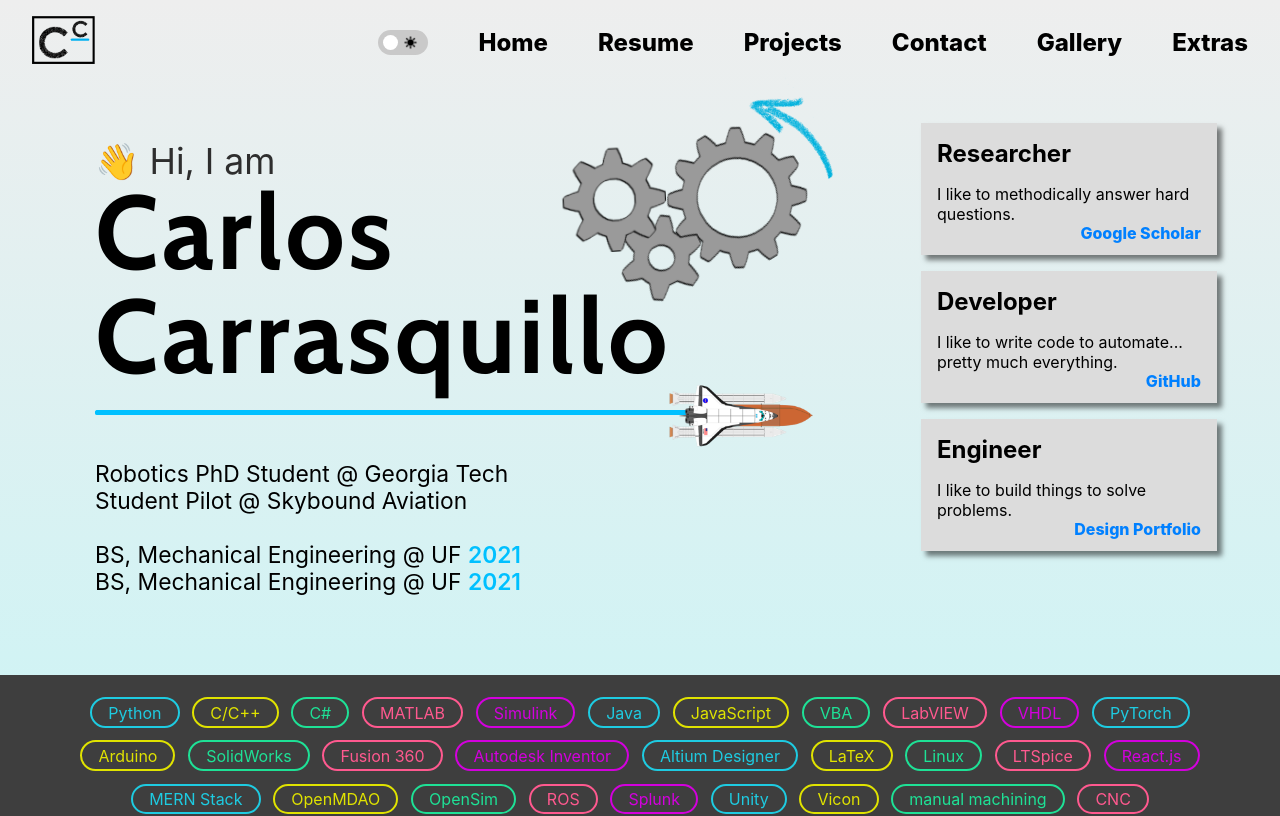
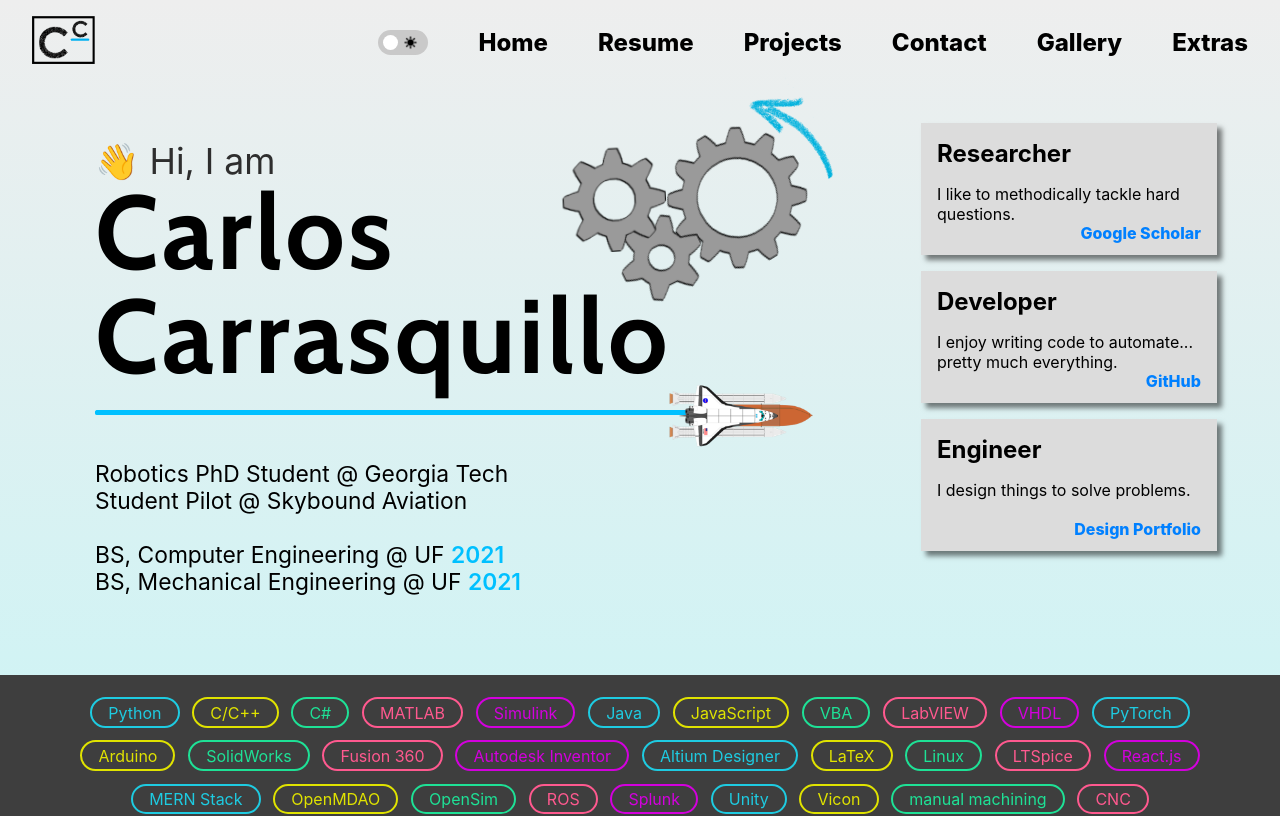
Before and after one commit to CarlosCarras/CarlosCarras.github.io, a React (Create React App) app: page / in a window 1280 px wide. Shown: the top 816 px of the page. Built offline with nearby package versions, Linux system fonts and the light colour scheme.

Commit message:
fixed homepage typos, fixed logo.ico

```diff
--- a/public/index.html
+++ b/public/index.html
@@ -2,8 +2,8 @@
 <html lang="en">
   <head>
     <meta charset="utf-8" />
-    <link rel="shortcut icon" href="gear_logo.svg" />
-    <link rel="apple-touch-icon" href="gear_logo.svg" />
+    <link rel="shortcut icon" href="%PUBLIC_URL%logo.ico" />
+    <link rel="apple-touch-icon" href="%PUBLIC_URL%logo.ico" />
     <link rel="manifest" href="%PUBLIC_URL%manifest.json" />
     <meta name="viewport" content="width=device-width, initial-scale=1" />
     <meta name="theme-color" content="#000000" />
--- a/src/views/Home/Home.js
+++ b/src/views/Home/Home.js
@@ -159,7 +159,7 @@
                         <span> Student Pilot @ Skybound Aviation </span>
                         <br/>
                         <br/>
-                        <span> BS, Mechanical Engineering @ UF</span> <span className="grad-year">2021</span>
+                        <span> BS, Computer Engineering @ UF</span> <span className="grad-year">2021</span>
                         <br/>
                         <span> BS, Mechanical Engineering @ UF</span> <span className="grad-year">2021</span>
                     </div>
@@ -167,17 +167,17 @@
                 <div className="row-entry summary">
                     <div className="summary-box">
                         <span className="summary-box-title"> Researcher </span>
-                        <p>I like to methodically answer hard questions. </p>
+                        <p>I like to methodically tackle hard questions. </p>
                         <a href="https://scholar.google.com/citations?user=E7dTLUkAAAAJ" target="_blank" rel="noopener noreferrer"> Google Scholar </a>
                     </div>
                     <div className="summary-box">
                         <span className="summary-box-title"> Developer </span>
-                        <p>I like to write code to automate... pretty much everything.</p>
+                        <p>I enjoy writing code to automate... pretty much everything.</p>
                         <a href="https://github.com/CarlosCarras" target="_blank" rel="noopener noreferrer"> GitHub </a>
                     </div>
                     <div className="summary-box">
                         <span className="summary-box-title"> Engineer </span>
-                        <p>I like to build things to solve problems.</p>
+                        <p>I design things to solve problems.</p>
                         <a href="/projects" target="_blank"> Design Portfolio </a>
                     </div>
                 </div>
```
Also changed, not shown: public/manifest.json, 1 other file (tests, documents, lock files or other folders).
